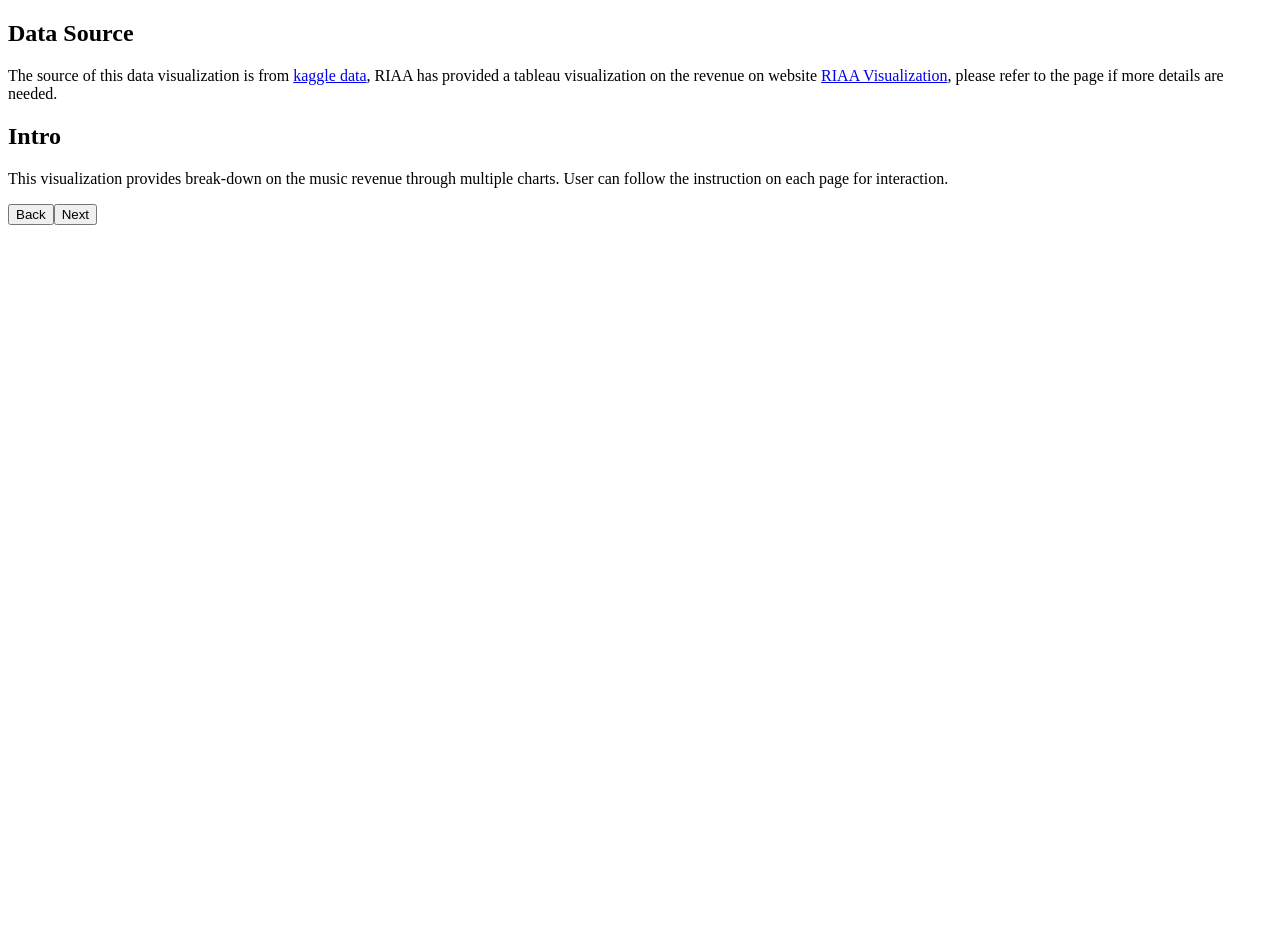
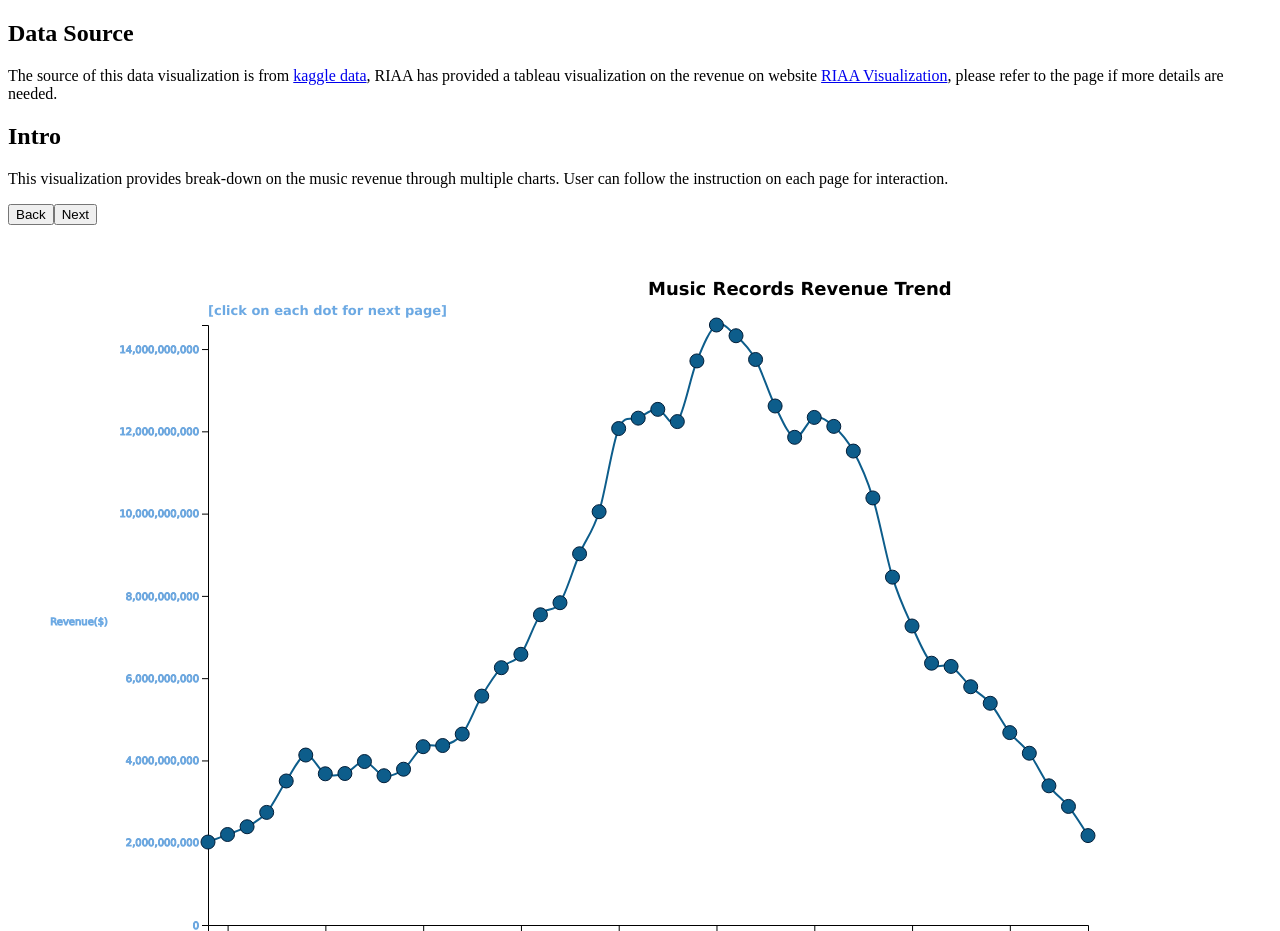
Before and after one commit to KeXu1739/CS416_NarrativeVisualization, a plain HTML site: page index.html in a window 1280 px wide. Shown: the top 931 px of the page. Before the commit the page ends 800 px from the top, so only its background shows below. Drawn offline with nearby package versions, Linux system fonts and the light colour scheme; no server answers.

Commit message:
remove relative path to data source on server

```diff
--- a/index.html
+++ b/index.html
@@ -33,7 +33,7 @@
                         .text('Next')
 
 
-            d3.csv('/data/US_Recorded_Music_Revenues_by_Format_filtered.csv', function(d){
+            d3.csv('US_Recorded_Music_Revenues_by_Format_filtered.csv', function(d){
                     return {
                             Format: d.Format,
                             Year: +d.Year,
```
